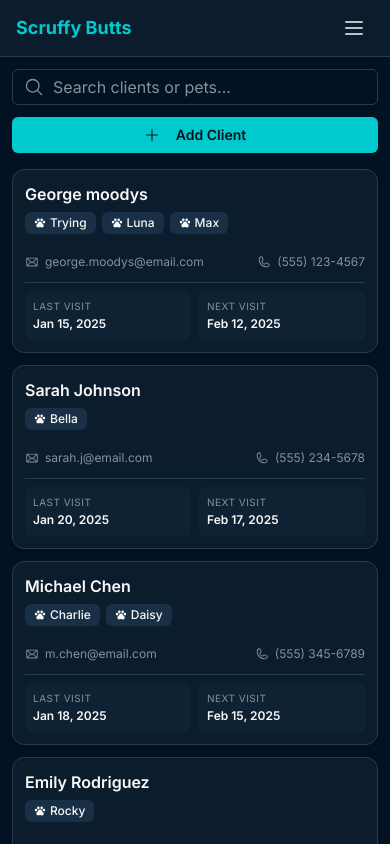
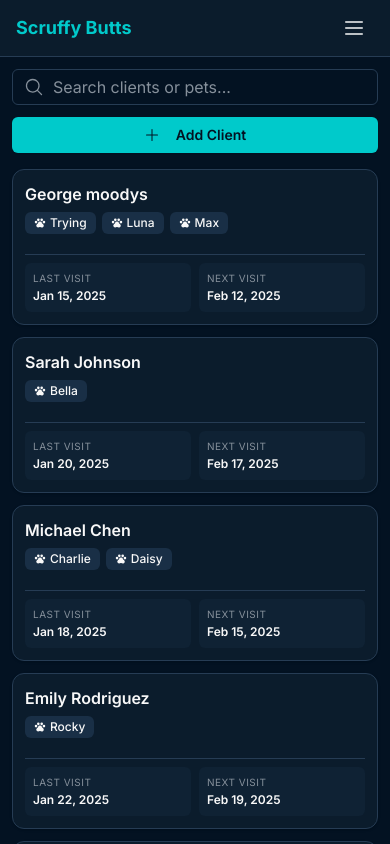
Before and after one commit to JimmysRanch/126, a React (Vite) app: page /clients in a window 390 px wide. Shown: the top 844 px of the page. Built offline with nearby package versions, Linux system fonts and the light colour scheme.

Commit message:
Update client and staff profile displays

```diff
--- a/src/pages/ClientProfile.tsx
+++ b/src/pages/ClientProfile.tsx
@@ -16,19 +16,6 @@ export function ClientProfile() {
   const isMobile = useIsMobile()
 
   const pets = [
-    {
-      id: "1",
-      name: "Trying",
-      breed: "Labrador Retriever",
-      status: "Active",
-      temperament: ["Friendly", "Energetic", "Loves treats"],
-      age: "3 yrs",
-      weight: "65 lbs",
-      color: "Yellow",
-      sex: "Male",
-      lastAppointment: "Jan 15, 2025",
-      nextVisit: "Feb 12, 2025"
-    },
     {
       id: "2",
       name: "Luna",
@@ -79,98 +66,6 @@ export function ClientProfile() {
     specialInstructions: string
     favoriteGroomer: string
   }> = {
-    "1": {
-      serviceHistory: [
-        {
-          name: "Full Groom Package",
-          date: "Jan 15, 2025",
-          groomer: "Sarah J.",
-          startTime: "9:00 AM",
-          cost: "$85",
-          services: ["Bath", "Haircut", "Nail Trim", "Ear Cleaning"],
-          notes: "Did great! Very cooperative during nail trim."
-        },
-        {
-          name: "Bath & Brush",
-          date: "Dec 10, 2024",
-          groomer: "Mike T.",
-          startTime: "2:30 PM",
-          cost: "$45",
-          services: ["Bath", "Brush", "Nail Trim"],
-          notes: "A bit anxious at first but settled down quickly."
-        },
-        {
-          name: "Full Groom Package",
-          date: "Nov 5, 2024",
-          groomer: "Sarah J.",
-          startTime: "10:15 AM",
-          cost: "$85",
-          services: ["Bath", "Haircut", "Nail Trim", "Ear Cleaning", "Teeth Brushing"]
-        }
-      ],
-      vaccinations: [
-        {
-          type: "vaccine",
-          name: "Rabies",
-          date: "Mar 2024",
-          nextDue: "Mar 2027"
-        },
-        {
-          type: "vaccine",
-          name: "DHPP",
-          date: "Mar 2024",
-          nextDue: "Mar 2025"
-        },
-        {
-          type: "vaccine",
-          name: "Bordetella",
-          date: "Sep 2024",
-          nextDue: "Sep 2025"
-        }
-      ],
-      groomingPhotos: [
-        {
-          id: "1",
-          beforeUrl: "https://images.unsplash.com/photo-1558788353-f76d92427f16?w=400&h=400&fit=crop",
-          afterUrl: "https://images.unsplash.com/photo-1548199973-03cce0bbc87b?w=400&h=400&fit=crop",
-          date: "Jan 15, 2025",
-          service: "Full Groom Package",
-          groomer: "Sarah J."
-        },
-        {
-          id: "2",
-          beforeUrl: "https://images.unsplash.com/photo-1587300003388-59208cc962cb?w=400&h=400&fit=crop",
-          afterUrl: "https://images.unsplash.com/photo-1583511655857-d19b40a7a54e?w=400&h=400&fit=crop",
-          date: "Dec 10, 2024",
-          service: "Bath & Brush",
-          groomer: "Mike T."
-        },
-        {
-          id: "3",
-          beforeUrl: "https://images.unsplash.com/photo-1591769225440-811ad7d6eab3?w=400&h=400&fit=crop",
-          afterUrl: "https://images.unsplash.com/photo-1477884213360-7e9d7dcc1e48?w=400&h=400&fit=crop",
-          date: "Nov 5, 2024",
-          service: "Full Groom Package",
-          groomer: "Sarah J."
-        },
-        {
-          id: "4",
-          beforeUrl: "https://images.unsplash.com/photo-1597633425046-08f5110420b5?w=400&h=400&fit=crop",
-          afterUrl: "https://images.unsplash.com/photo-1568572933382-74d440642117?w=400&h=400&fit=crop",
-          date: "Oct 1, 2024",
-          service: "Summer Cut Special",
-          groomer: "Sarah J."
-        }
-      ],
-      allergies: ["Chicken", "Corn"],
-      medications: [],
-      notes: "Sensitive skin - use hypoallergenic products only",
-      haircut: "Short summer cut",
-      shampoo: "Hypoallergenic",
-      addOns: ["Teeth brushing", "Paw balm", "De-shedding treatment"],
-      specialInstructions: "Prefers gentle handling around ears. Give treats frequently during grooming.",
-      favoriteGroomer: "Sarah J."
-    },
     "2": {
       serviceHistory: [
         {
--- a/src/pages/ClientsList.tsx
+++ b/src/pages/ClientsList.tsx
@@ -1,6 +1,6 @@
 import { useState } from 'react'
 import { useNavigate } from 'react-router-dom'
-import { MagnifyingGlass, Plus, PawPrint, Phone, Envelope } from "@phosphor-icons/react"
+import { MagnifyingGlass, Plus, PawPrint } from "@phosphor-icons/react"
 import { Button } from "@/components/ui/button"
 import { Input } from "@/components/ui/input"
 import { Card } from "@/components/ui/card"
@@ -160,17 +160,6 @@ export function ClientsList() {
                     </div>
                   </div>
 
-                  <div className="flex items-center gap-3 text-xs text-muted-foreground">
-                    <div className="flex items-center gap-1.5 flex-1 min-w-0">
-                      <Envelope size={14} className="shrink-0" />
-                      <span className="truncate">{client.email}</span>
-                    </div>
-                    <div className="flex items-center gap-1.5 shrink-0">
-                      <Phone size={14} />
-                      <span>{client.phone}</span>
-                    </div>
-                  </div>
-
                   <div className="grid grid-cols-2 gap-2 pt-2 border-t border-border">
                     <div className="bg-secondary/30 rounded-md p-2">
                       <div className="text-[10px] text-muted-foreground uppercase tracking-wider mb-0.5">
@@ -199,10 +188,6 @@ export function ClientsList() {
                           </Badge>
                         ))}
                       </div>
-                    </div>
-                    <div className="flex items-center gap-6 text-sm text-muted-foreground">
-                      <span>{client.email}</span>
-                      <span>{client.phone}</span>
                     </div>
                   </div>
 
--- a/src/pages/EditStaff.tsx
+++ b/src/pages/EditStaff.tsx
@@ -17,7 +17,7 @@ export function EditStaff() {
   const staffData = {
     "1": {
       name: "Sarah Johnson",
-      role: "Senior Groomer",
+      role: "Groomer",
       email: "sarah.j@pawhub.com",
       phone: "(555) 123-4567",
       hireDate: "Mar 15, 2022",
--- a/src/pages/Staff.tsx
+++ b/src/pages/Staff.tsx
@@ -32,7 +32,7 @@ interface PendingStaff {
 }
 
 const mockStaff = [
-  { id: "1", name: "Sarah Johnson", role: "Senior Groomer", email: "sarah.j@pawhub.com", phone: "(555) 123-4567", status: "Active", specialties: ["Large Breeds", "Show Cuts", "Hand Stripping"], hourlyRate: "$35/hr", totalAppointments: 324, rating: 4.9, hireDate: "Mar 15, 2022" },
+  { id: "1", name: "Sarah Johnson", role: "Groomer", email: "sarah.j@pawhub.com", phone: "(555) 123-4567", status: "Active", specialties: ["Large Breeds", "Show Cuts", "Hand Stripping"], hourlyRate: "$35/hr", totalAppointments: 324, rating: 4.9, hireDate: "Mar 15, 2022" },
   { id: "2", name: "Mike Torres", role: "Groomer", email: "mike.t@pawhub.com", phone: "(555) 234-5678", status: "Active", specialties: ["Anxious Dogs", "Creative Styling", "Nail Care"], hourlyRate: "$28/hr", totalAppointments: 256, rating: 4.8, hireDate: "Aug 20, 2022" },
   { id: "3", name: "Emma Roberts", role: "Spa Specialist", email: "emma.r@pawhub.com", phone: "(555) 345-6789", status: "Active", specialties: ["Spa Treatments", "Small Breeds", "Facials"], hourlyRate: "$32/hr", totalAppointments: 198, rating: 5.0, hireDate: "Jan 10, 2023" },
   { id: "4", name: "Carlos Martinez", role: "Bather", email: "carlos.m@pawhub.com", phone: "(555) 456-7890", status: "Active", specialties: ["De-shedding", "Quick Service", "Puppy Care"], hourlyRate: "$22/hr", totalAppointments: 412, rating: 4.7, hireDate: "May 5, 2023" },
--- a/src/pages/StaffProfile.tsx
+++ b/src/pages/StaffProfile.tsx
@@ -36,7 +36,7 @@ export function StaffProfile() {
   const staffData = {
     "1": {
       name: "Sarah Johnson",
-      role: "Senior Groomer",
+      role: "Groomer",
       email: "sarah.j@pawhub.com",
       phone: "(555) 123-4567",
       address: "1234 Bark Lane, Scruffyville, TX 78701",
@@ -163,7 +163,8 @@ export function StaffProfile() {
   return (
     <div className="min-h-screen bg-background text-foreground p-3 sm:p-6">
       <div className="max-w-[1400px] mx-auto space-y-4 sm:space-y-6">
-        <header className="flex flex-col sm:flex-row items-stretch sm:items-start justify-between gap-3 sm:gap-4">
+        <Tabs value={activeTab} onValueChange={setActiveTab} className="w-full">
+          <header className="grid grid-cols-[auto,1fr,auto] items-start gap-3 sm:gap-4 mb-4 sm:mb-6">
             <div className="flex items-start gap-3 sm:gap-4">
               <Button
                 variant="ghost"
@@ -191,6 +192,46 @@ export function StaffProfile() {
                   )}
                 </div>
               </div>
+            </div>
+            <div className="flex justify-center">
+              <TabsList>
+                <TabsTrigger
+                  value="overview"
+                  className={`data-[state=active]:bg-primary data-[state=active]:text-primary-foreground ${isMobile ? 'text-xs' : ''}`}
+                >
+                  Overview
+                </TabsTrigger>
+                <TabsTrigger
+                  value="groomer-performance"
+                  className={`data-[state=active]:bg-primary data-[state=active]:text-primary-foreground ${isMobile ? 'text-xs' : ''}`}
+                >
+                  Groomer Performance
+                </TabsTrigger>
+                <TabsTrigger
+                  value="payroll"
+                  className={`data-[state=active]:bg-primary data-[state=active]:text-primary-foreground ${isMobile ? 'text-xs' : ''}`}
+                >
+                  Payroll
+                </TabsTrigger>
+                <TabsTrigger
+                  value="schedule"
+                  className={`data-[state=active]:bg-primary data-[state=active]:text-primary-foreground ${isMobile ? 'text-xs' : ''}`}
+                >
+                  Schedule
+                </TabsTrigger>
+                <TabsTrigger
+                  value="compensation"
+                  className={`data-[state=active]:bg-primary data-[state=active]:text-primary-foreground ${isMobile ? 'text-xs' : ''}`}
+                >
+                  Compensation
+                </TabsTrigger>
+                <TabsTrigger
+                  value="history"
+                  className={`data-[state=active]:bg-primary data-[state=active]:text-primary-foreground ${isMobile ? 'text-xs' : ''}`}
+                >
+                  History
+                </TabsTrigger>
+              </TabsList>
             </div>
             <div className="flex items-center gap-2 sm:gap-3">
               <Dialog>
@@ -255,48 +296,6 @@ export function StaffProfile() {
               </Button>
             </div>
           </header>
-
-        <Tabs value={activeTab} onValueChange={setActiveTab} className="w-full">
-          <div className="flex justify-center mb-4 sm:mb-6">
-            <TabsList>
-              <TabsTrigger
-                value="overview"
-                className={`data-[state=active]:bg-primary data-[state=active]:text-primary-foreground ${isMobile ? 'text-xs' : ''}`}
-              >
-                Overview
-              </TabsTrigger>
-              <TabsTrigger
-                value="groomer-performance"
-                className={`data-[state=active]:bg-primary data-[state=active]:text-primary-foreground ${isMobile ? 'text-xs' : ''}`}
-              >
-                Groomer Performance
-              </TabsTrigger>
-              <TabsTrigger
-                value="payroll"
-                className={`data-[state=active]:bg-primary data-[state=active]:text-primary-foreground ${isMobile ? 'text-xs' : ''}`}
-              >
-                Payroll
-              </TabsTrigger>
-              <TabsTrigger
-                value="schedule"
-                className={`data-[state=active]:bg-primary data-[state=active]:text-primary-foreground ${isMobile ? 'text-xs' : ''}`}
-              >
-                Schedule
-              </TabsTrigger>
-              <TabsTrigger
-                value="compensation"
-                className={`data-[state=active]:bg-primary data-[state=active]:text-primary-foreground ${isMobile ? 'text-xs' : ''}`}
-              >
-                Compensation
-              </TabsTrigger>
-              <TabsTrigger
-                value="history"
-                className={`data-[state=active]:bg-primary data-[state=active]:text-primary-foreground ${isMobile ? 'text-xs' : ''}`}
-              >
-                History
-              </TabsTrigger>
-            </TabsList>
-          </div>
 
           <TabsContent value="overview" className="mt-0 space-y-4 sm:space-y-6">
             <div className="grid grid-cols-2 md:grid-cols-3 gap-2 sm:gap-4">
```
Lines whose indentation alone changed are shown as unchanged.
